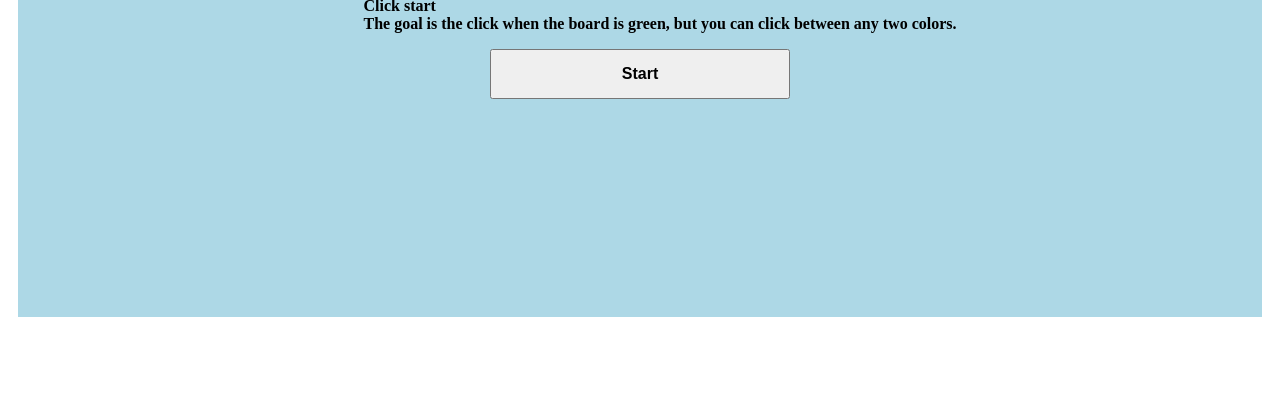
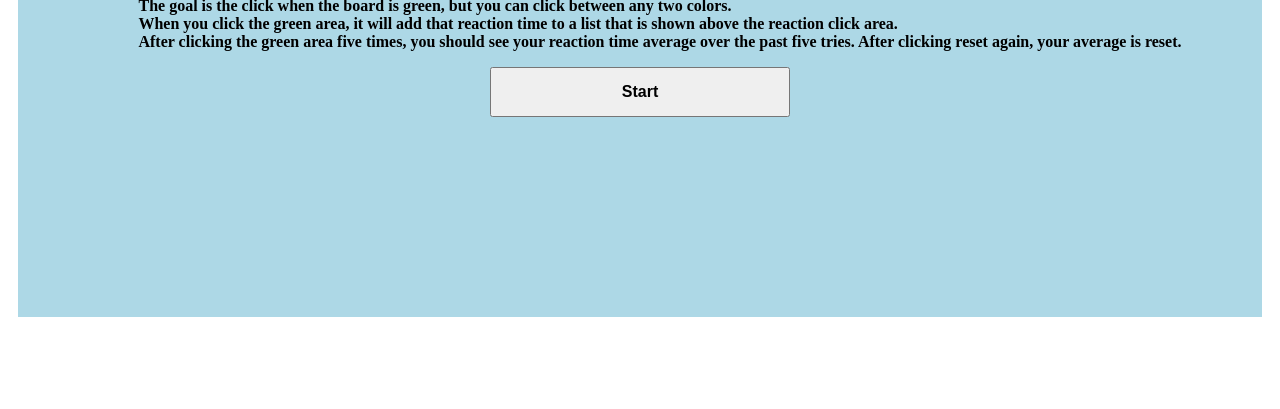
Before and after one commit to BrianARuff/reaction-speed-game, a plain HTML site: page index.html in a window 1280 px wide. Shown: the part 407-816 px from the top of the page. Drawn offline with Linux system fonts and the light colour scheme.

Commit message:
update instructions for average

```diff
--- a/index.html
+++ b/index.html
@@ -17,6 +17,8 @@
                 <ol id="directions">
                     <li>Click start</li>
                     <li>The goal is the click when the board is green, but you can click between any two colors.</li>
+                    <li>When you click the green area, it will add that reaction time to a list that is shown above the reaction click area.</li>
+                    <li>After clicking the green area five times, you should see your reaction time average over the past five tries. After clicking reset again, your average is reset.</li>
                 </ol>
                 <p id="evaluation"></p>
                 <div id="buttonContainer">
```
